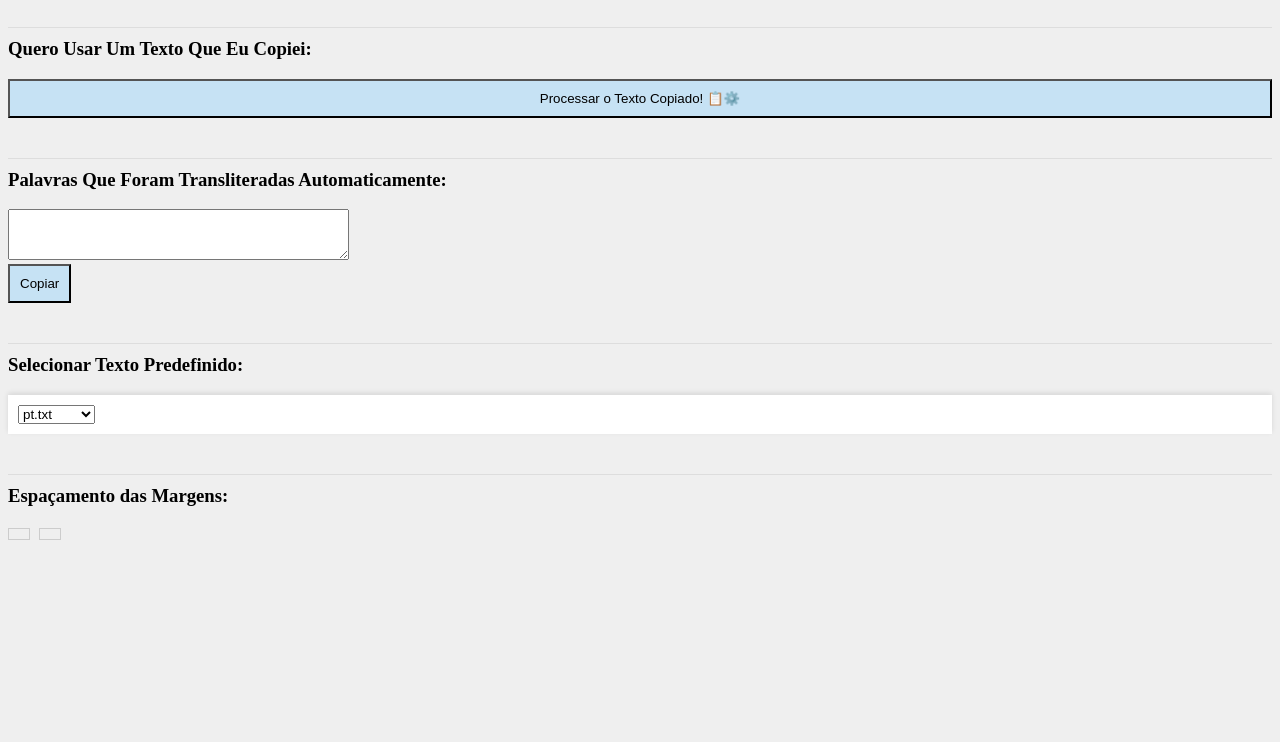
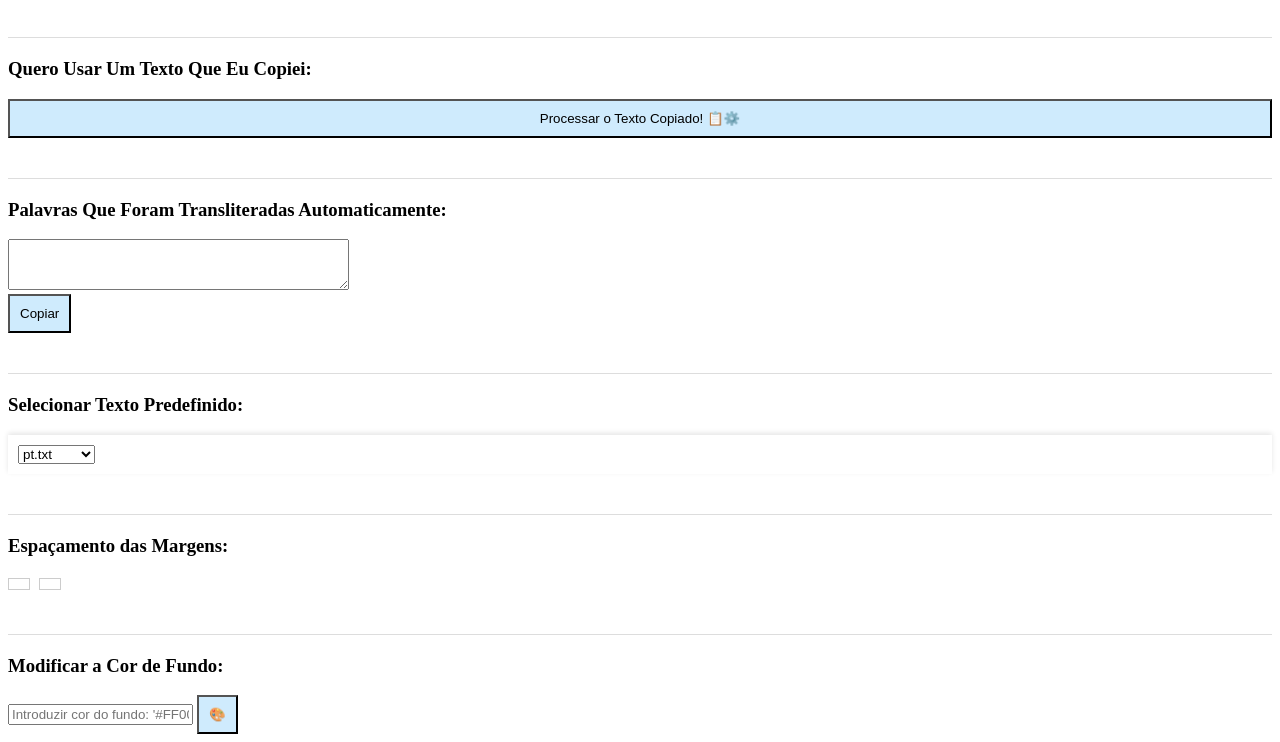
Before and after one commit to thqrs/phonetic_bulgarian, a plain HTML site: page index9.html in a window 1280 px wide. Shown: the part 2386-3128 px from the top of the page. Before the commit the page ends 2938 px from the top, so only its background shows below. Drawn offline with Linux system fonts and the light colour scheme.

Commit message:
Update index9.html

```diff
--- a/index9.html
+++ b/index9.html
@@ -86,13 +86,13 @@
     display: block;  /* Makes it a block-level element */
     height: 1px;  /* Height of the line */
     background-color: #ddd;  /* Color of the line */
-    margin-bottom: 10px;  /* Space between the line and the h3 element */
+    margin-bottom: 20px;  /* Space between the line and the h3 element */
 }
 button:hover {
     background-color: #555;
 }
         body {
-    background-color: #EFEFEF;
+   /* background-color: #EFEFEF;      */
     display: flex;
     flex-direction: column;
     min-height: 100vh;
@@ -216,8 +216,11 @@ button:hover {
    <span id="horizontalMarginDisplay">5px</span>  <!-- This is the initial horizontal margin -->
 
 
+</div><div>
+    <h3>Modificar a Cor de Fundo:</h3>
+<input type="text" id="colorInput" placeholder="Introduzir cor do fundo: '#FF0000', 'rgb(255,0,0)', ou 'white'">
+<button onclick="changeBackgroundColor()">🎨</button>
 </div>
-
 
 
 <script>
@@ -266,7 +269,10 @@ function loadNewTransliterations(callback) {
     xhr.send();
 }
 
-
+    function changeBackgroundColor() {
+    const colorValue = document.getElementById('colorInput').value;
+    document.body.style.backgroundColor = colorValue;
+}
     function adjustFontSize(multiplier) {
     let contentDiv = document.getElementById('content');
     // Get the current font size of the content
```
